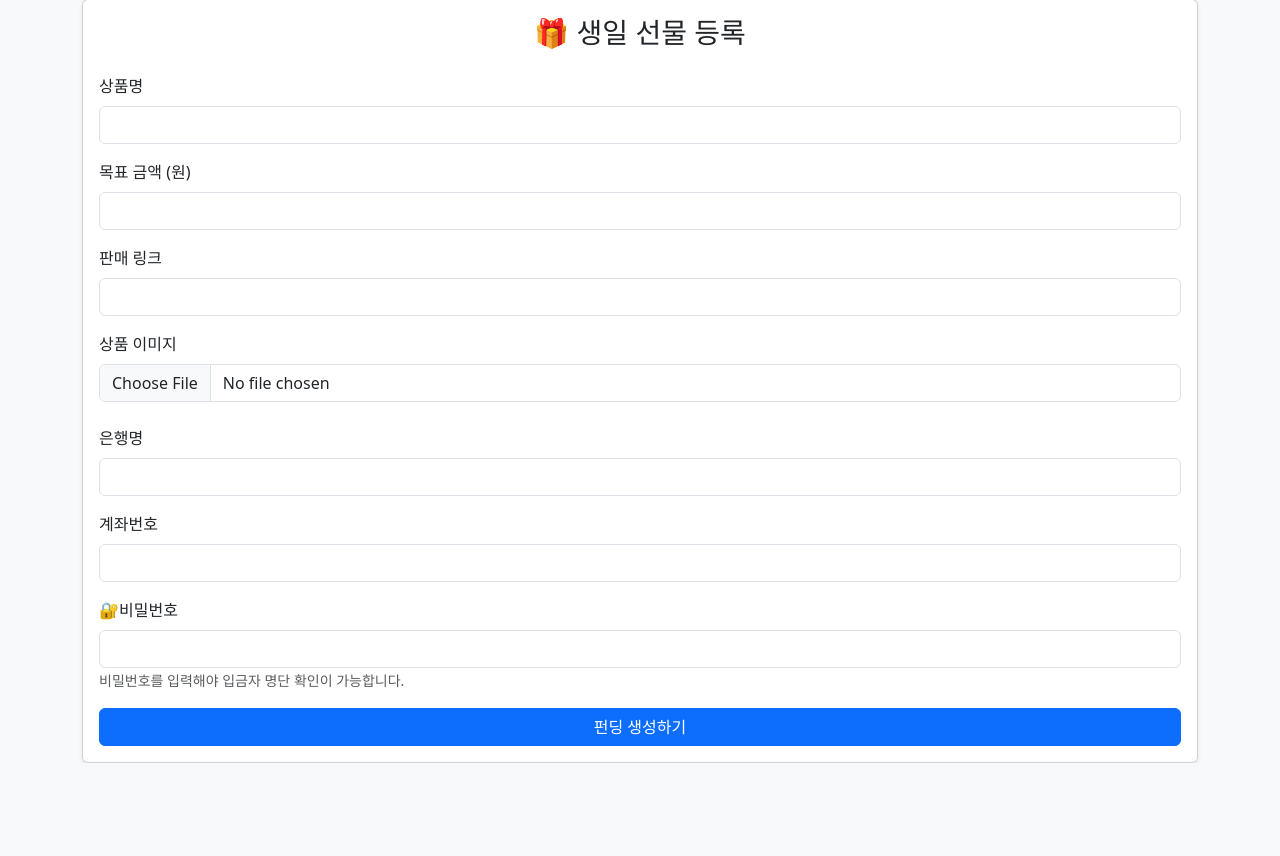
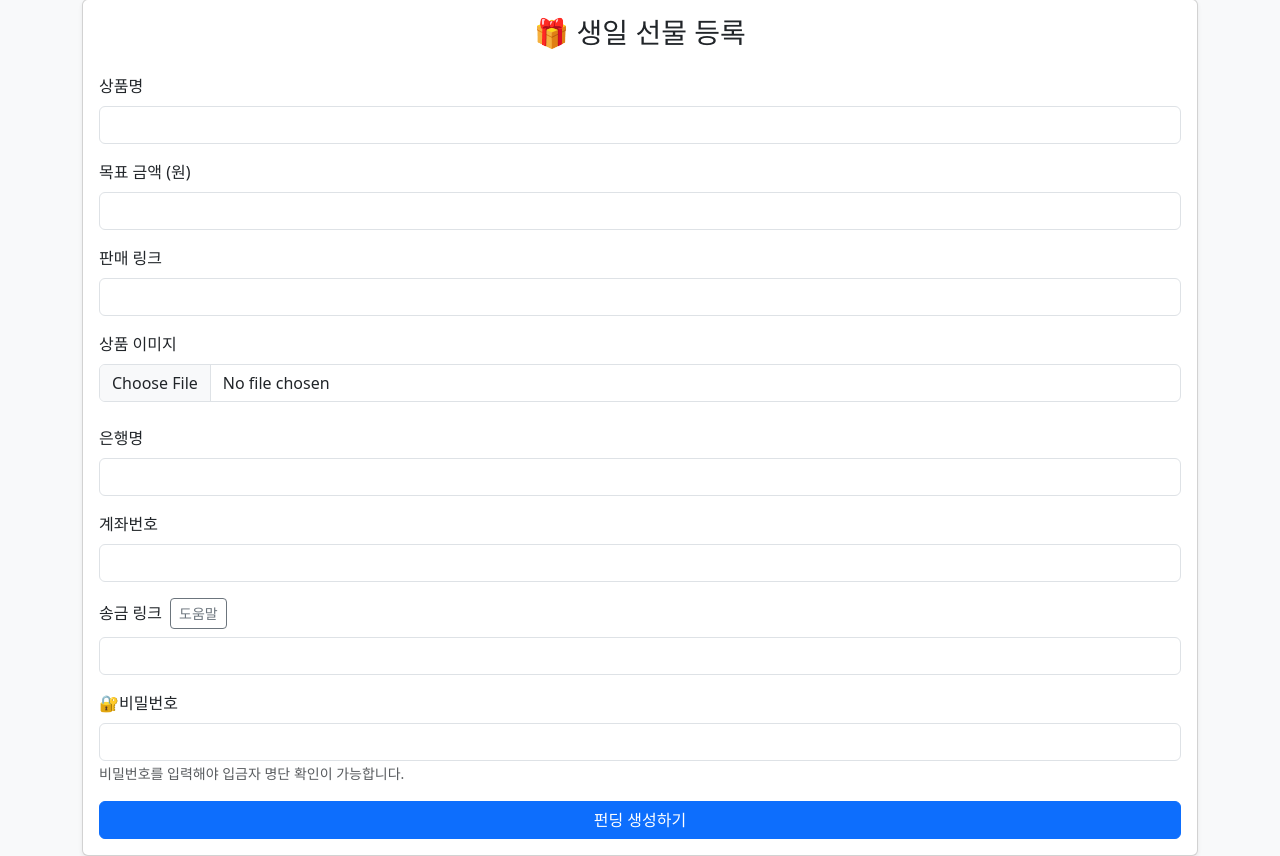
Before and after one commit to leedaeun31/Birthday-Gift-Funding-Web, a Flask app: page /create in a window 1280 px wide. Shown: the part 49-905 px from the top of the page. Before the commit the page ends 812 px from the top, so only its background shows below. Run offline with Flask 3, Linux system fonts and the light colour scheme.

Commit message:
송금 링크 기능 추가

```diff
--- a/app.py
+++ b/app.py
@@ -1,12 +1,17 @@
 from flask import Flask, render_template, request, redirect, jsonify, url_for
 from flask_sqlalchemy import SQLAlchemy
 from datetime import datetime
+from dotenv import load_dotenv
 import os
+
+load_dotenv()
 
 app = Flask(__name__)
 
 # 기본 설정
-app.config['SQLALCHEMY_DATABASE_URI'] = 'sqlite:///funding.db'
+DATABASE_URL = os.environ.get("DATABASE_URL")
+app.config['SQLALCHEMY_DATABASE_URI'] = DATABASE_URL
+
 app.config['SQLALCHEMY_TRACK_MODIFICATIONS'] = False
 UPLOAD_FOLDER = "static/uploads"
 os.makedirs(UPLOAD_FOLDER, exist_ok=True)
@@ -29,6 +34,7 @@ class Funding(db.Model):
     admin_password = db.Column(db.String(100))
     bank = db.Column(db.String(100))
     account = db.Column(db.String(100))
+    link = db.Column(db.String(300))
     created_at = db.Column(db.DateTime, default=datetime.utcnow)
 
 class Contribution(db.Model):
@@ -56,12 +62,16 @@ def create():
         target_amount = int(request.form["target_amount"])
         image_file = request.files["image"]
 
-        filename = image_file.filename
-        image_path = os.path.join(app.config['UPLOAD_FOLDER'], filename)
-        image_file.save(image_path)
+        filename = None
+
+        if image_file and image_file.filename !="":
+            filename = image_file.filename
+            image_path = os.path.join(app.config['UPLOAD_FOLDER'], filename)
+            image_file.save(image_path)
 
         bank = request.form["bank"]
         account = request.form["account"]
+        link = request.form["link"]
 
         admin_password = request.form["admin_password"]
 
@@ -72,7 +82,8 @@ def create():
             image=filename,
             account=account,
             bank = bank,
-            admin_password=admin_password
+            admin_password=admin_password,
+            link = link
         )
         db.session.add(funding)
         db.session.commit()
@@ -140,6 +151,6 @@ def funding(funding_id):
 # =====================
 
 if __name__ == "__main__":
-    with app.app_context():
-        db.create_all()
+    #with app.app_context():
+     #   db.create_all()
     app.run()
--- a/templates/create.html
+++ b/templates/create.html
@@ -9,6 +9,7 @@
     <link href="https://cdn.jsdelivr.net/npm/bootstrap@5.3.2/dist/css/bootstrap.min.css" rel="stylesheet">
 </head>
 <body class="bg-light">
+<script src="https://cdn.jsdelivr.net/npm/bootstrap@5.3.2/dist/js/bootstrap.bundle.min.js"></script>
 
 <div class="container mt-5">
     <div class="card shadow-sm">
@@ -37,7 +38,7 @@
                 <!-- 이미지 업로드 -->
                 <div class="mb-4">
                     <label class="form-label">상품 이미지</label>
-                    <input type="file" name="image" class="form-control" accept="image/*" required>
+                    <input type="file" name="image" class="form-control" accept="image/*" >
                 </div>
 
                 <!-- 은행명 -->
@@ -50,6 +51,20 @@
                 <div class="mb-3">
                     <label class="form-label">계좌번호</label>
                     <input type="text" name="account" class="form-control" required>
+                </div>
+
+                <!-- 송금 링크 -->
+                <div class="mb-3">
+                    <label class="form-label d-flex align-items-center gap-2">
+                        송금 링크
+                        <button type="button"
+                                class="btn btn-outline-secondary btn-sm"
+                                data-bs-toggle="modal"
+                                data-bs-target="#linkHelpModal">
+                            도움말
+                        </button>
+                    </label>
+                    <input type="url" name="link" class="form-control">
                 </div>
 
                 <!-- 비번 -->
@@ -69,5 +84,49 @@
     </div>
 </div>
 
+<!-- 송금 링크 도움말 모달 -->
+<div class="modal fade" id="linkHelpModal" tabindex="-1">
+    <div class="modal-dialog modal-dialog-centered modal-lg">
+        <div class="modal-content">
+
+            <div class="modal-header">
+                <h5 class="modal-title">💸 송금 링크 생성 방법</h5>
+                <button type="button" class="btn-close" data-bs-dismiss="modal"></button>
+            </div>
+
+            <div class="modal-body">
+                <h6>✔ 카카오페이</h6>
+                <ol>
+                    <li>카카오톡 → 메뉴(...) 열기</li>
+                    <li>우측상단 코드스캔 → <strong>송금코드 생성</strong></li>
+                    <li>링크 복사 또는 QR 링크 복사</li>
+                </ol>
+
+                <hr>
+
+                <h6>✔ 토스</h6>
+                <ol>
+                    <li>토스 앱 실행 -> 전체 메뉴</li>
+                    <li>송금 → <strong>계좌 사진으로 송금</strong></li>
+                    <li><strong>QR코드 발급</strong> 링크 복사</li>
+                </ol>
+
+                <div class="alert alert-info mt-3 mb-0">
+                    생성된 링크를 그대로 붙여넣으면<br>
+                    펀딩 페이지에서 송금 버튼이 자동으로 생성됩니다 😊
+                </div>
+            </div>
+
+            <div class="modal-footer">
+                <button type="button" class="btn btn-secondary" data-bs-dismiss="modal">
+                    닫기
+                </button>
+            </div>
+
+        </div>
+    </div>
+</div>
+
+
 </body>
 </html>
```
Also changed, not shown: templates/funding.html (+22 -2 lines).
